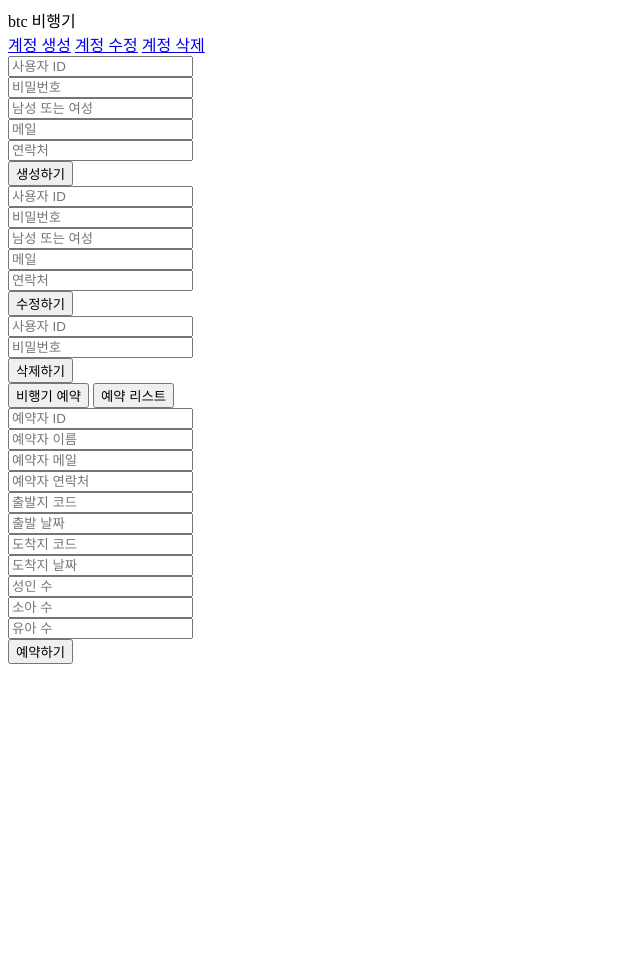
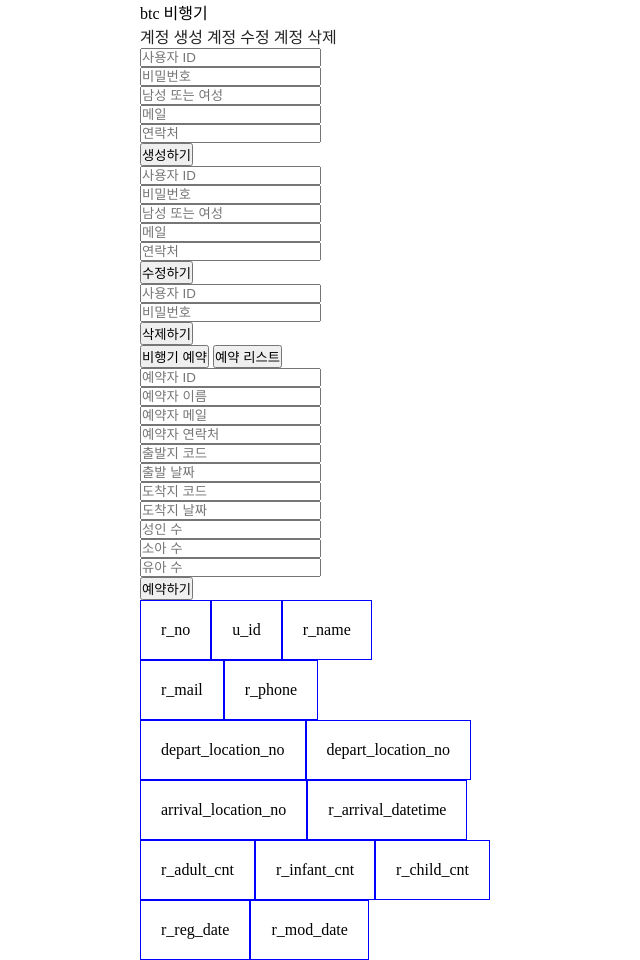
Before and after one commit to gitgusgml042933/AirReservePjt, a plain HTML site: page index.html in a window 1280 px wide. Shown: the whole page, without its empty margins (0-640 px from the left). Before the commit the page ends 800 px from the top, so only its background shows below. Drawn offline with Linux system fonts and the light colour scheme.

Commit message:
예약 리스트

```diff
--- /dev/null
+++ b/common.css
@@ -0,0 +1,17 @@
+*{
+    margin: 0;
+    padding: 0;
+}
+a{
+    text-decoration: none;
+    color: #242424;
+}
+a:hover{
+    text-decoration: underline;
+}
+ul{
+    overflow: hidden;
+}
+li{
+    list-style: none;
+}
--- a/index.css
+++ b/index.css
@@ -0,0 +1,12 @@
+#wrap{
+    width : 1000px;
+    margin: 0 auto;
+}
+
+
+
+#wrap .result_reserve ul li{
+    padding: 20px;
+    float: left;
+    border: 1px solid #00f;
+}
--- a/index.html
+++ b/index.html
@@ -2,6 +2,8 @@
 <html lang="en">
 <head>
     <meta charset="UTF-8">
+    <link href="./common.css" rel="stylesheet" type="text/css">
+    <link href="./index.css" rel="stylesheet" type="text/css">
     <script src="./air_class.js"></script>
     <script src="./reserve_db.js"></script>
     <script src="./user_db.js"></script>
@@ -12,7 +14,7 @@
 </head>
 <body>
 
-    <div id="#wrap">
+    <div id="wrap">
 
         <div class="title_wrap">
             btc 비행기
@@ -31,7 +33,7 @@
             <br />
             <input type="text" name="u_gender" placeholder="남성 또는 여성">
             <br />
-            <input type="email" name="u_mail" placeholder="메일">
+            <input type="text" name="u_mail" placeholder="메일">
             <br />
             <input type="number" name="u_phone" placeholder="연락처">
             <br />
@@ -45,7 +47,7 @@
             <br />
             <input type="text" name="u_gender" placeholder="남성 또는 여성">
             <br />
-            <input type="email" name="u_mail" placeholder="메일">
+            <input type="text" name="u_mail" placeholder="메일">
             <br />
             <input type="number" name="u_phone" placeholder="연락처">
             <br />
@@ -70,7 +72,7 @@
             <br />
             <input type="text" name="r_name" placeholder="예약자 이름">
             <br />
-            <input type="email" name="r_mail" placeholder="예약자 메일">
+            <input type="text" name="r_mail" placeholder="예약자 메일">
             <br />
             <input type="text" name="r_phone" placeholder="예약자 연락처">
             <br />
@@ -91,9 +93,63 @@
             <button class="reserveBtn">예약하기</button>
         </div>
 
-        <div >
+        <div class="result_reserve">
+            <ul>
+                <li class="result_r_no">
+                    r_no
+                </li>
+                <li class="result_u_id">
+                    u_id
+                </li>
+                <li class="result_r_name">
+                    r_name
+                </li>
+            </ul>
+            <ul>
+                <li class="result_r_mail">
+                    r_mail
+                </li>
+                <li class="result_r_phone">
+                    r_phone
+                </li>
+            </ul>
+            <ul>
+                <li class="result_depart_location_no">
+                    depart_location_no
+                </li>
+                <li class="result_depart_location_no">
+                    depart_location_no
+                </li>
+            </ul>
+            <ul>
+                <li class="result_arrival_location_no">
+                    arrival_location_no
+                </li>
+                <li class="result_r_arrival_datetime">
+                    r_arrival_datetime
+                </li>
+            </ul>
+            <ul>
+                <li class="result_r_adult_cnt">
+                    r_adult_cnt
+                </li>
+                <li class="result_r_infant_cnt">
+                    r_infant_cnt
+                </li>
+                <li class="result_r_child_cnt">
+                    r_child_cnt
+                </li>
+            </ul>
+            <ul>
+                <li class="result_r_reg_date">
+                    r_reg_date
+                </li>
+                <li class="result_r_mod_date">
+                    r_mod_date
+                </li>
+            </ul>
+        </div>
 
-        </div>
     </div>
 
 </body>
```
Also changed, not shown: reserve_db.js (line endings or trailing spaces).
